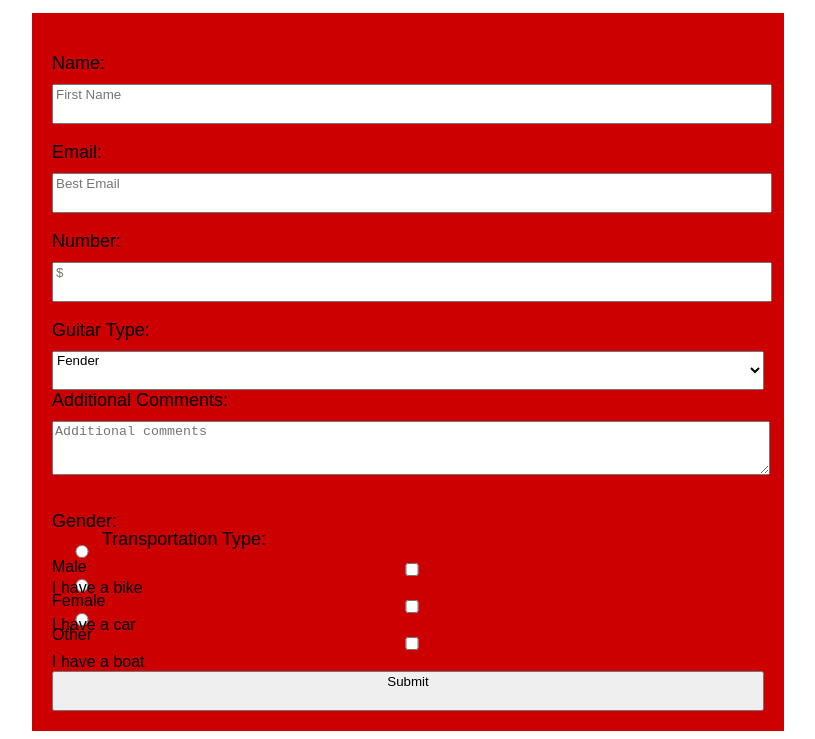
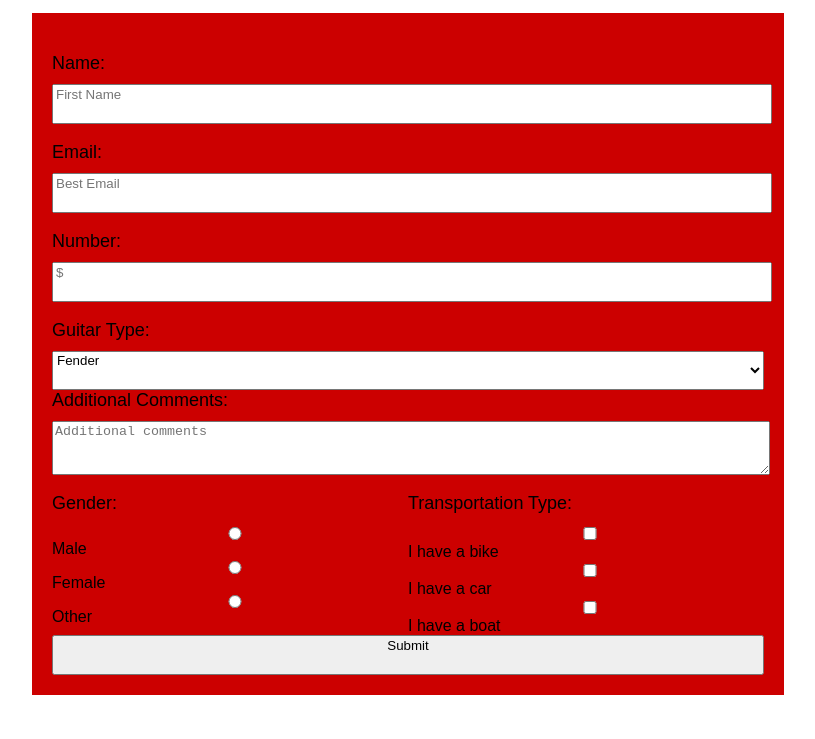
Before and after one commit to Powerfuljhm/survey-form, a plain HTML site: page index.html in a window 1280 px wide. Shown: the part 101-840 px from the top of the page, without its empty margins (232-1047 px from the left). After the commit the page ends 804 px from the top, so only its background shows below. Drawn offline with Linux system fonts and the light colour scheme.

Commit message:
fixed button area

```diff
--- a/index.html
+++ b/index.html
@@ -24,8 +24,8 @@
             }
             #button-area {
                 float: left;
-                width: 50px;
-                height: 50px;
+                width: 50%;
+                height: 50%;
             }
 
             input[type=checkbox]:not(old) + label,
@@ -59,7 +59,7 @@
           </select>
 
           <label id="additional-comments-label">Additional Comments:</label>
-          <textarea placeholder="Additional comments"></textarea><br>
+          <textarea placeholder="Additional comments"></textarea>
 
           <br>
           <div id="button-area">
@@ -68,9 +68,8 @@
           <input type="radio" class="radio-inline" name="gender" value="female"> Female<br>
           <input type="radio" class="radio-inline" name="gender" value="other"> Other
           </div>
-          <br>
 
-          <div id="rbutton-area">
+          <div id="button-area">
           <label id="transportation-type-label">Transportation Type:</label>
           <input type="checkbox" id="vehicle1" name="vehicle1" value="Bike">I have a bike<br>
           <input type="checkbox" id="vehicle2" name="vehicle2" value="Car">I have a car<br>
```
